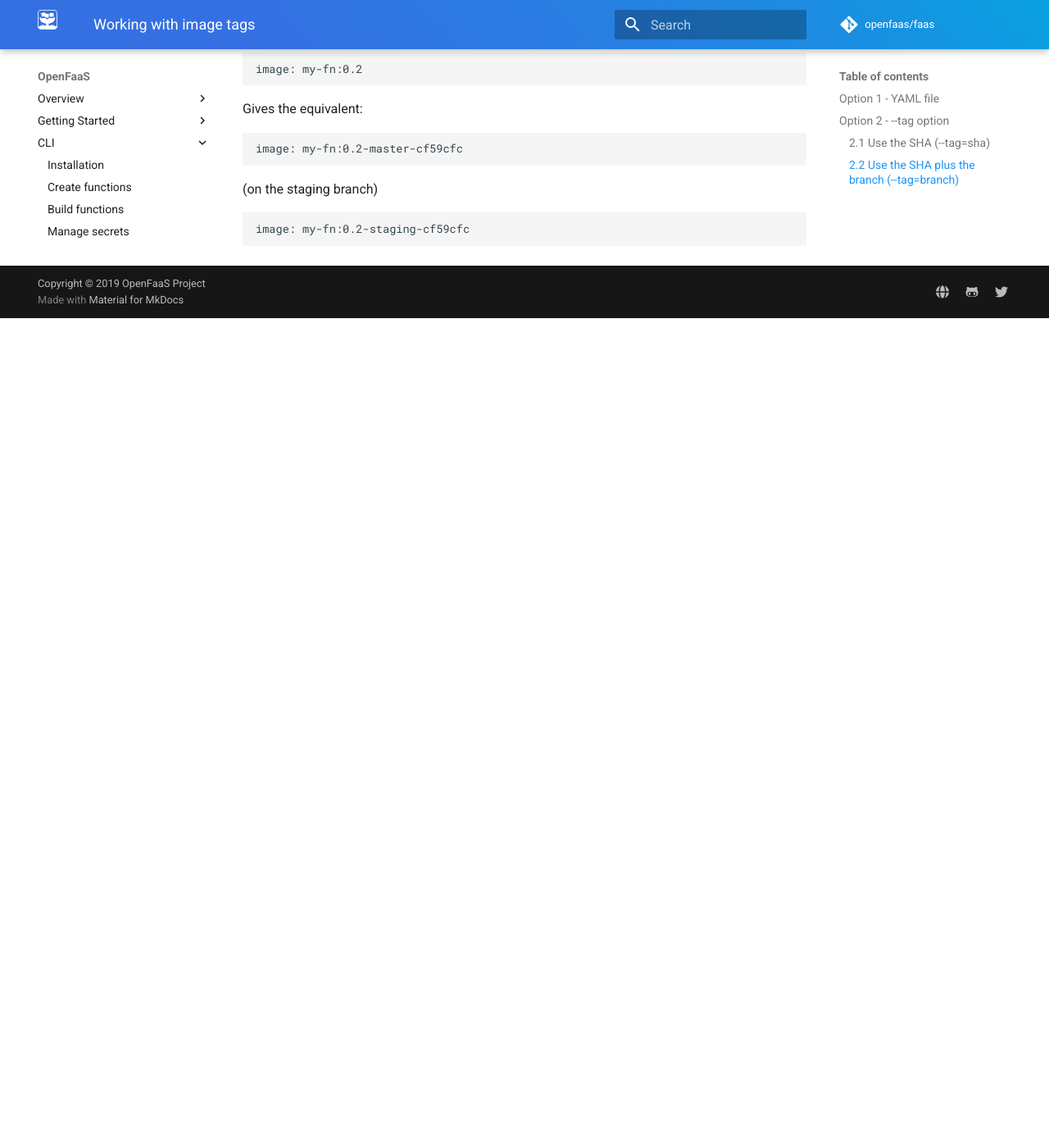
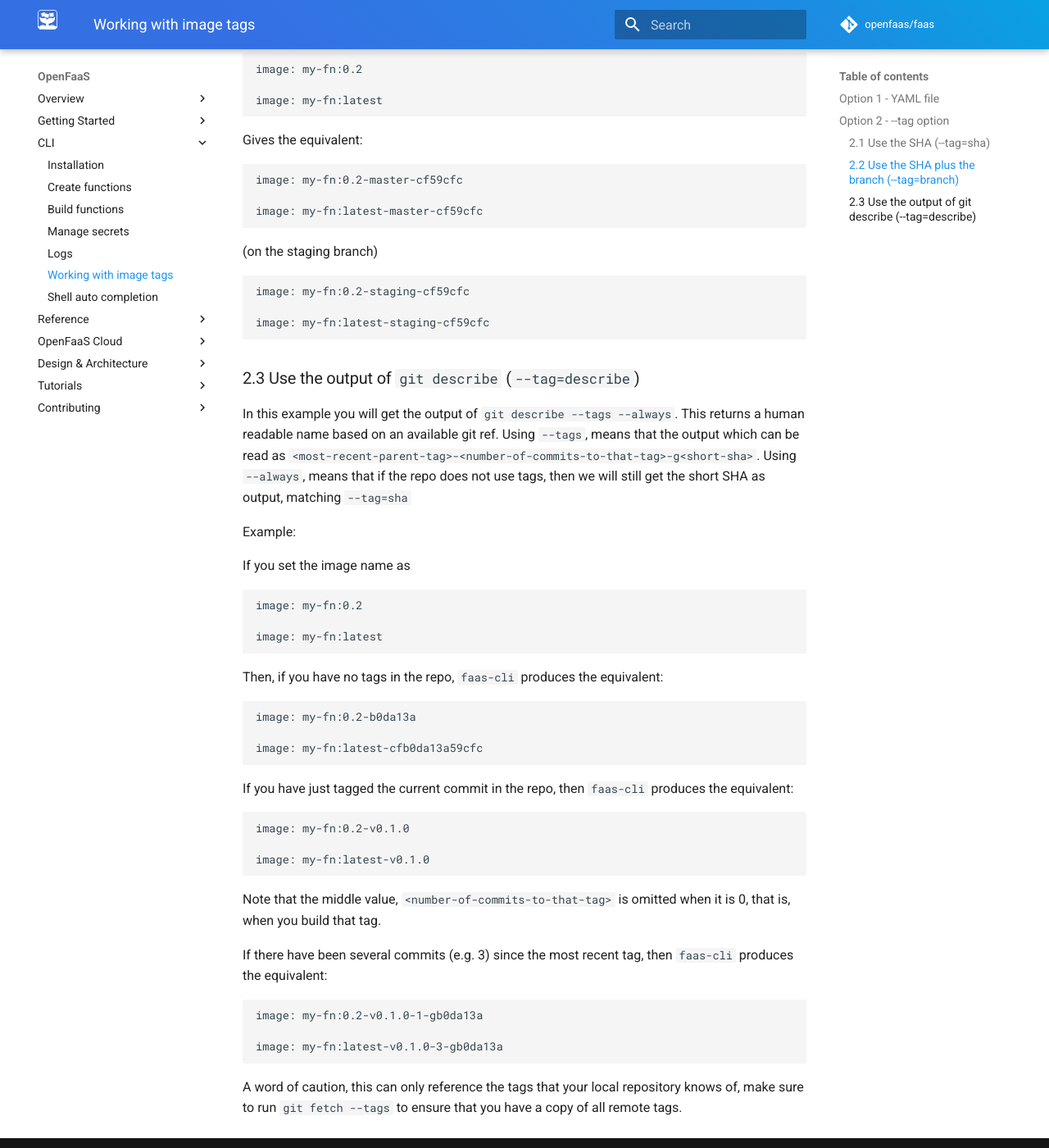
Before and after one commit to openfaas/docs, an MkDocs documentation site: the page built from docs/cli/tags.md, in a window 1280 px wide and 1400 px high, scrolled down 1490 px. Shown: the whole window at 82% size. Built offline with MkDocs 1.6.1 and Material for MkDocs 9.7.7, drawn with Linux system fonts in a browser that asks for light colours; comment, search, counter and statistics services are not loaded; before the commit the page ends 1878 px from its top, so only the background shows below that; some of the changed text lies outside the part shown.

Commit message:
Document the tag=describe CLI option
**What**
- Document how `--tag=describe` behaves during the `faas-cli build`

Signed-off-by: Lucas Roesler <roesler.lucas@gmail.com>

````diff
--- a/docs/cli/tags.md
+++ b/docs/cli/tags.md
@@ -26,12 +26,12 @@ When using a --tag feature which relies on metadata from a Git commit then the b
 Example usage:
 
 ```
-faas-cli build --tag=sha|branch
-faas-cli push --tag=sha|branch
-faas-cli deploy --tag=sha|branch
+faas-cli build --tag=sha|branch|describe
+faas-cli push --tag=sha|branch|describe
+faas-cli deploy --tag=sha|branch|describe
 ```
 
-There are currently two formats for "automatic tags".
+There are currently three formats for "automatic tags".
 
 ### 2.1 Use the SHA (`--tag=sha`)
 
@@ -65,16 +65,63 @@ Example:
 
 ```
 image: my-fn:0.2
+
+image: my-fn:latest
 ```
 
 Gives the equivalent:
 
 ```
 image: my-fn:0.2-master-cf59cfc
+
+image: my-fn:latest-master-cf59cfc
 ```
 
 (on the staging branch)
 
 ```
 image: my-fn:0.2-staging-cf59cfc
+
+image: my-fn:latest-staging-cf59cfc
 ```
+
+### 2.3 Use the output of `git describe` (`--tag=describe`)
+
+In this example you will get the output of `git describe --tags --always`. This returns a human readable name based on an available git ref. Using `--tags`, means that the output which can be read as `<most-recent-parent-tag>-<number-of-commits-to-that-tag>-g<short-sha>`. Using `--always`, means that if the repo does not use tags, then we will still get the short SHA as output, matching `--tag=sha`
+
+Example:
+
+If you set the image name as
+
+```
+image: my-fn:0.2
+
+image: my-fn:latest
+```
+
+Then, if you have no tags in the repo, `faas-cli` produces the equivalent:
+
+```
+image: my-fn:0.2-b0da13a
+
+image: my-fn:latest-cfb0da13a59cfc
+```
+
+If you have just tagged the current commit in the repo, then `faas-cli` produces the equivalent:
+
+```
+image: my-fn:0.2-v0.1.0
+
+image: my-fn:latest-v0.1.0
+```
+Note that the middle value, `<number-of-commits-to-that-tag>` is omitted when it is 0, that is, when you build that tag.
+
+If there have been several commits (e.g. 3) since the most recent tag, then `faas-cli` produces the equivalent:
+
+```
+image: my-fn:0.2-v0.1.0-1-gb0da13a
+
+image: my-fn:latest-v0.1.0-3-gb0da13a
+```
+
+A word of caution, this can only reference the tags that your local repository knows of, make sure to run `git fetch --tags` to ensure that you have a copy of all remote tags.
````
